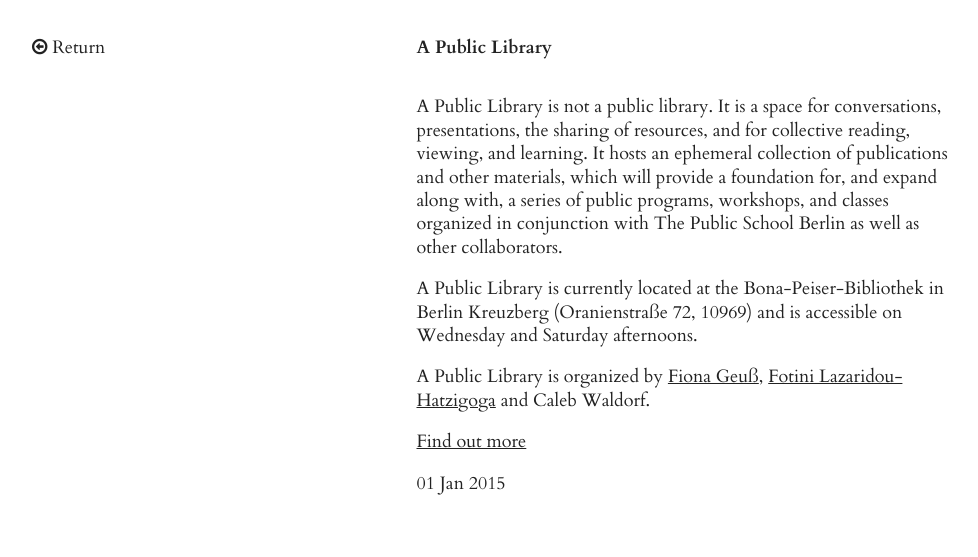
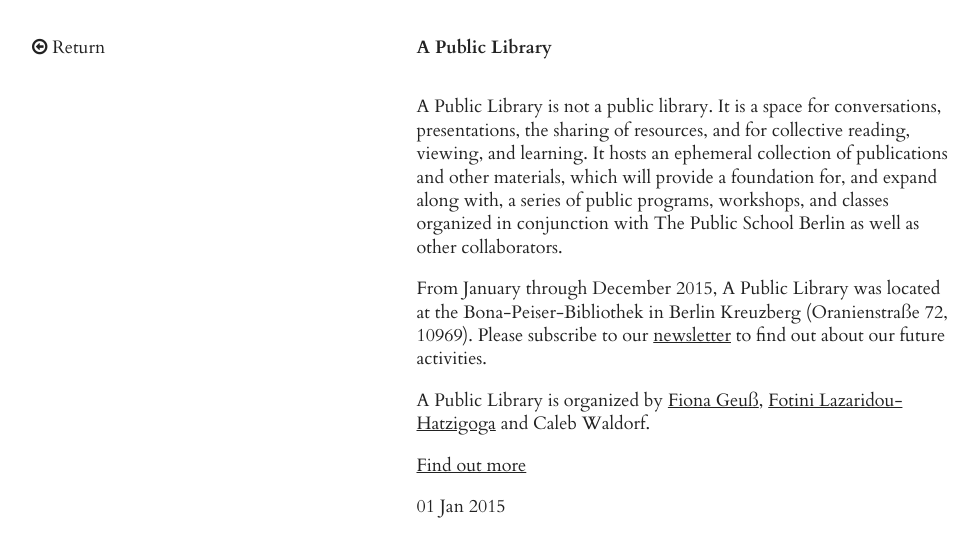
Before and after one commit to calebwaldorf/site, a Jekyll site: the page built from _posts/current-projects/2015-01-01-a-public-library.md, in a window 1280 px wide. Shown: the top 557 px of the page, without its empty margins (6-984 px from the left). Built offline with Jekyll 4.4.1, drawn with Linux system fonts in a browser that asks for light colours; nearby versions of some CDN libraries.

Commit message:
APL update

```diff
--- a/_posts/current-projects/2015-01-01-a-public-library.md
+++ b/_posts/current-projects/2015-01-01-a-public-library.md
@@ -6,7 +6,7 @@
 
 A Public Library is not a public library. It is a space for conversations, presentations, the sharing of resources, and for collective reading, viewing, and learning. It hosts an ephemeral collection of publications and other materials, which will provide a foundation for, and expand along with, a series of public programs, workshops, and classes organized in conjunction with The Public School Berlin as well as other collaborators.
 
-A Public Library is currently located at the Bona-Peiser-Bibliothek in Berlin Kreuzberg (Oranienstraße 72, 10969) and is accessible on Wednesday and Saturday afternoons.
+From January through December 2015, A Public Library was located at the Bona-Peiser-Bibliothek in Berlin Kreuzberg (Oranienstraße 72, 10969). Please subscribe to our [newsletter](http://apubliclibrary.us10.list-manage.com/subscribe/post?u=3cde2705805445b783eee39a8&id=53b2e50c2d) to find out about our future activities.
 
 A Public Library is organized by [Fiona Geuß](http://www.fionageuss.net/), [Fotini Lazaridou-Hatzigoga](http://www.otherspaces.net/) and Caleb Waldorf.
 
```
